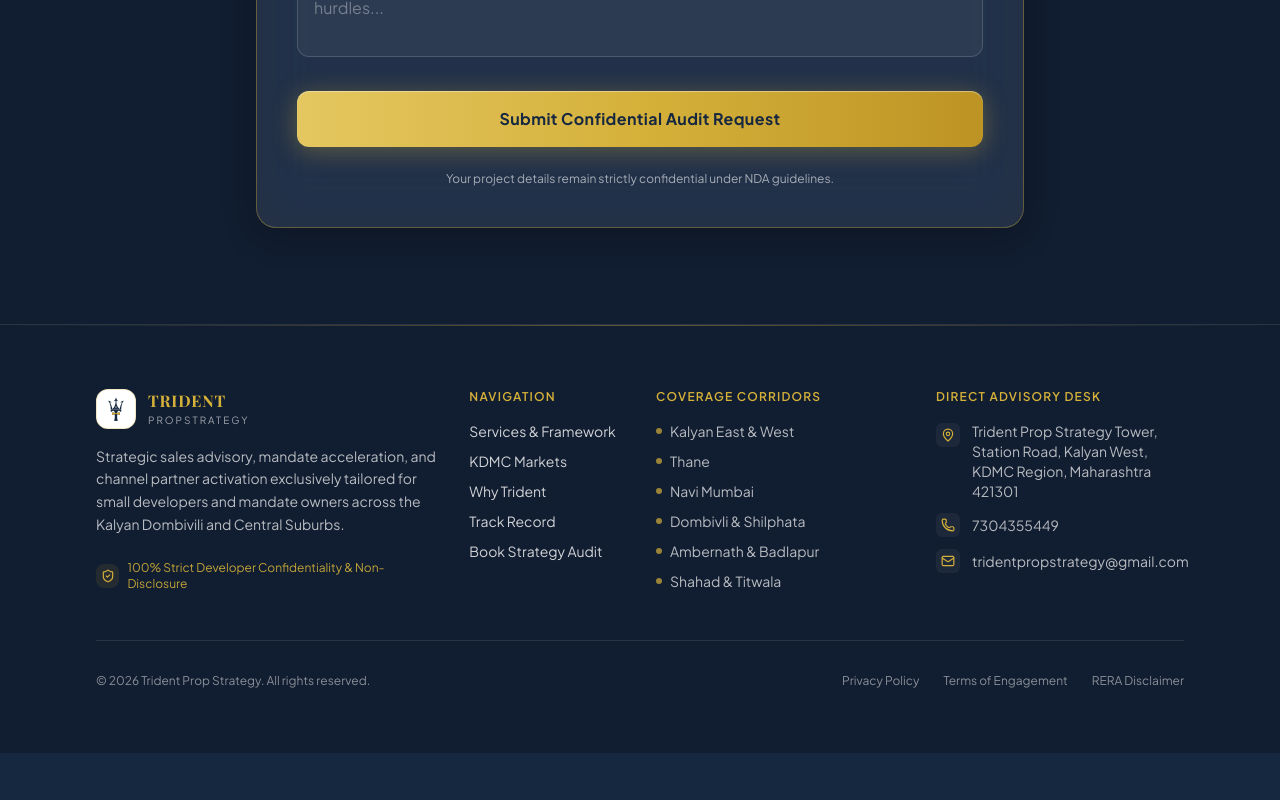
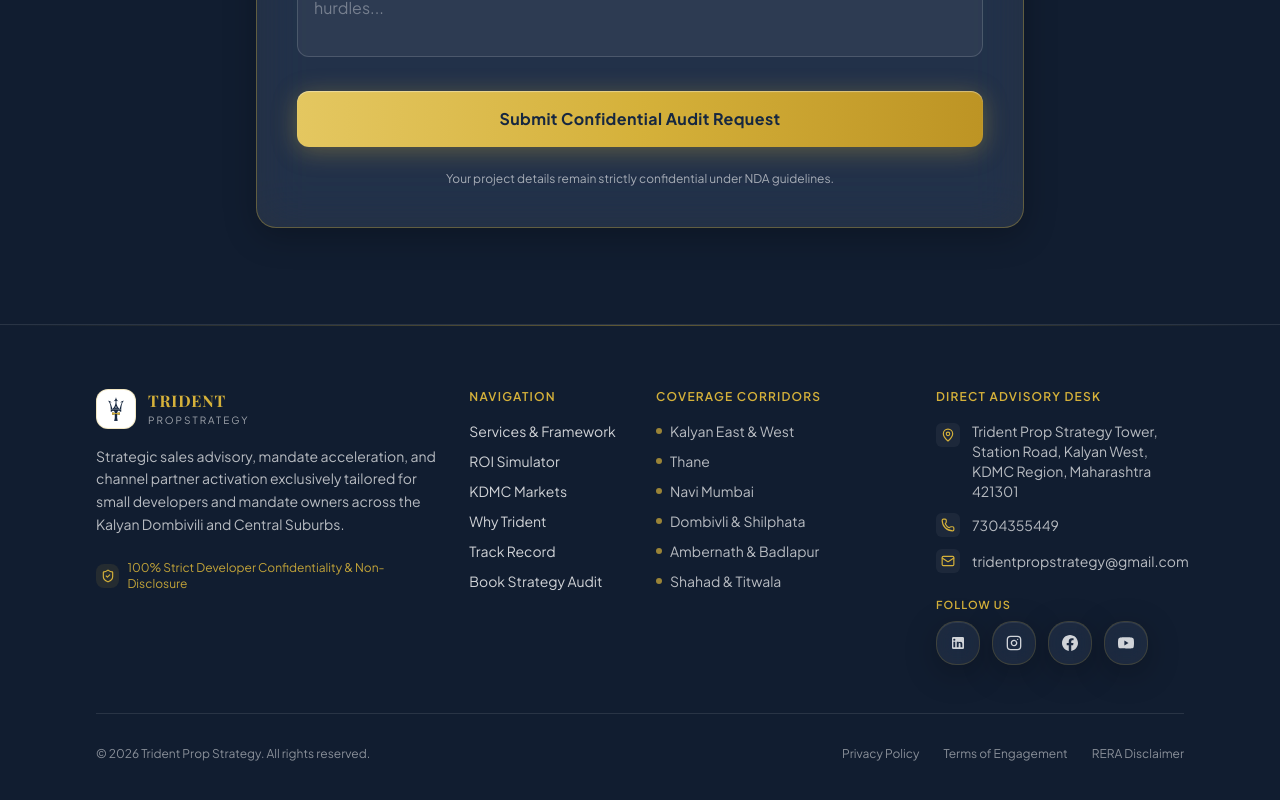
Before and after one commit to tridentpropstrategy/Trident-propstrategy-website-, a Next.js app: page / in a window 1280 px wide. Shown: the part 9471-10271 px from the top of the page. Before the commit the page ends 10224 px from the top, so only its background shows below. Built offline with nearby package versions, Linux system fonts and the light colour scheme.

Commit message:
added the roi simulator in footer

```diff
--- a/src/components/layout/Footer.tsx
+++ b/src/components/layout/Footer.tsx
@@ -10,6 +10,7 @@ export function Footer() {
   const currentYear = 2026;
   const phoneLink = getPhoneLink(siteConfig.phone);
   const showResults = caseStudies.length > 0;
+
   const activeSocials = (siteConfig.socials || []).filter(
     (item) => item.href && item.href.trim() !== "" && item.href.trim() !== "#"
   );
@@ -21,9 +22,13 @@ export function Footer() {
 
       <div className="max-w-6xl mx-auto px-5 md:px-8">
         <div className="grid grid-cols-1 md:grid-cols-2 lg:grid-cols-12 gap-10 lg:gap-8 pb-12 border-b border-white/10">
+
           {/* Brand Info */}
-          <div className="lg:col-span-4 flex flex-col gap-4">
-            <Link href="#top" className="flex items-center gap-3 w-fit">
+          <div className="lg:col-span-4 flex flex-col gap-4 text-center md:text-left">
+            <Link
+              href="#top"
+              className="flex items-center gap-3 w-fit mx-auto md:mx-0"
+            >
               <div className="w-10 h-10 rounded-xl bg-white border border-[#d5b13a]/30 flex items-center justify-center">
                 <Image
                   src="/logo.svg"
@@ -33,61 +38,41 @@ export function Footer() {
                   className="w-6 h-6 object-contain"
                 />
               </div>
+
               <div>
                 <span className="block font-serif font-bold text-base tracking-wider text-[#d5b13a]">
                   {siteConfig.wordmark.primary}
                 </span>
+
                 <span className="block text-[10px] tracking-[0.2em] text-white/60 uppercase">
                   {siteConfig.wordmark.secondary}
                 </span>
               </div>
             </Link>
 
-            <p className="text-sm text-white/70 leading-relaxed max-w-sm">
+            <p className="text-sm text-white/70 leading-relaxed max-w-sm mx-auto md:mx-0">
               Strategic sales advisory, mandate acceleration, and channel partner
               activation exclusively tailored for small developers and mandate
               owners across the Kalyan Dombivili and Central Suburbs.
             </p>
 
-            {/* Social Icons row (hidden if no real links configured) */}
-            {activeSocials.length > 0 && (
-              <div className="flex flex-col gap-2 mt-1">
-                <span className="text-[11px] font-semibold uppercase tracking-widest text-[#d5b13a]">
-                  Follow us
-                </span>
-                <div className="flex items-center gap-3 flex-wrap">
-                  {activeSocials.map((social) => {
-                    const IconComponent = getSocialIcon(social.name);
-                    return (
-                      <a
-                        key={social.name}
-                        href={social.href}
-                        target="_blank"
-                        rel="noopener noreferrer"
-                        aria-label={`${siteConfig.brandName} on ${social.name}`}
-                        className="group w-11 h-11 rounded-full glass border border-[#d5b13a]/25 text-white/80 flex items-center justify-center transition-all duration-200 hover:-translate-y-0.5 hover:bg-gold-gradient hover:text-[#162740] hover:shadow-[0_4px_16px_rgba(213,177,58,0.35)] focus:outline-none focus-visible:ring-2 focus-visible:ring-[#d5b13a] focus-visible:ring-offset-2 focus-visible:ring-offset-[#111d30] motion-reduce:transform-none motion-reduce:transition-none"
-                      >
-                        <IconComponent className="w-4 h-4 transition-colors duration-200 group-hover:text-[#162740]" />
-                      </a>
-                    );
-                  })}
-                </div>
-              </div>
-            )}
-
-            <div className="flex items-center gap-2 mt-2 text-xs text-[#d5b13a]/90">
+            <div className="flex items-center justify-center md:justify-start gap-2 mt-2 text-xs text-[#d5b13a]/90">
               <div className="w-6 h-6 rounded-lg bg-[#d5b13a]/10 flex items-center justify-center text-[#d5b13a]">
                 <ShieldCheck className="w-3.5 h-3.5" />
               </div>
-              <span>100% Strict Developer Confidentiality & Non-Disclosure</span>
+
+              <span>
+                100% Strict Developer Confidentiality & Non-Disclosure
+              </span>
             </div>
           </div>
 
           {/* Quick Links */}
-          <div className="lg:col-span-2">
+          <div className="lg:col-span-2 text-center md:text-left">
             <h3 className="text-xs font-semibold uppercase tracking-widest text-[#d5b13a] mb-4">
               Navigation
             </h3>
+
             <ul className="flex flex-col gap-2.5 text-sm">
               <li>
                 <Link
@@ -97,6 +82,18 @@ export function Footer() {
                   Services & Framework
                 </Link>
               </li>
+
+              <li>
+                <Link
+                  href="#calculator"
+                  className="hover:text-[#d5b13a] transition-colors"
+                >
+                  ROI Simulator
+                </Link>
+              </li>
+
+
+
               <li>
                 <Link
                   href="#markets"
@@ -105,6 +102,7 @@ export function Footer() {
                   KDMC Markets
                 </Link>
               </li>
+
               <li>
                 <Link
                   href="#why"
@@ -113,6 +111,7 @@ export function Footer() {
                   Why Trident
                 </Link>
               </li>
+
               {showResults && (
                 <li>
                   <Link
@@ -123,6 +122,7 @@ export function Footer() {
                   </Link>
                 </li>
               )}
+
               <li>
                 <Link
                   href="#contact"
@@ -135,14 +135,18 @@ export function Footer() {
           </div>
 
           {/* Coverage Areas */}
-          <div className="lg:col-span-3">
+          <div className="lg:col-span-3 text-center md:text-left">
             <h3 className="text-xs font-semibold uppercase tracking-widest text-[#d5b13a] mb-4">
               Coverage Corridors
             </h3>
+
             <ul className="flex flex-col gap-2.5 text-sm">
               {siteConfig.coverageAreas.map((area) => (
-                <li key={area} className="flex items-center gap-2 text-white/70">
-                  <span className="w-1.5 h-1.5 rounded-full bg-[#d5b13a]/70" />
+                <li
+                  key={area}
+                  className="flex items-center justify-center md:justify-start gap-2 text-white/70"
+                >
+                  <span className="w-1.5 h-1.5 rounded-full bg-[#d5b13a]/70 shrink-0" />
                   <span>{area}</span>
                 </li>
               ))}
@@ -150,22 +154,27 @@ export function Footer() {
           </div>
 
           {/* Contact Details */}
-          <div className="lg:col-span-3">
+          <div className="lg:col-span-3 text-center md:text-left">
             <h3 className="text-xs font-semibold uppercase tracking-widest text-[#d5b13a] mb-4">
               Direct Advisory Desk
             </h3>
+
             <ul className="flex flex-col gap-3 text-sm">
-              <li className="flex items-start gap-3 text-white/70">
+              {/* Address */}
+              <li className="flex items-start justify-center md:justify-start gap-3 text-white/70">
                 <div className="w-6 h-6 rounded-md bg-white/5 flex items-center justify-center text-[#d5b13a] shrink-0 mt-0.5">
                   <MapPin className="w-3.5 h-3.5" />
                 </div>
+
                 <span>{siteConfig.address}</span>
               </li>
 
-              <li className="flex items-center gap-3 text-white/70">
+              {/* Phone */}
+              <li className="flex items-center justify-center md:justify-start gap-3 text-white/70">
                 <div className="w-6 h-6 rounded-md bg-white/5 flex items-center justify-center text-[#d5b13a] shrink-0">
                   <Phone className="w-3.5 h-3.5" />
                 </div>
+
                 {phoneLink ? (
                   <a
                     href={phoneLink}
@@ -174,14 +183,18 @@ export function Footer() {
                     {siteConfig.phone}
                   </a>
                 ) : (
-                  <span className="text-white/50">{siteConfig.phone}</span>
+                  <span className="text-white/50">
+                    {siteConfig.phone}
+                  </span>
                 )}
               </li>
 
-              <li className="flex items-center gap-3 text-white/70">
+              {/* Email */}
+              <li className="flex items-center justify-center md:justify-start gap-3 text-white/70">
                 <div className="w-6 h-6 rounded-md bg-white/5 flex items-center justify-center text-[#d5b13a] shrink-0">
                   <Mail className="w-3.5 h-3.5" />
                 </div>
+
                 {!isPlaceholder(siteConfig.email) ? (
                   <a
                     href={`mailto:${siteConfig.email}`}
@@ -190,24 +203,68 @@ export function Footer() {
                     {siteConfig.email}
                   </a>
                 ) : (
-                  <span className="text-white/50">{siteConfig.email}</span>
+                  <span className="text-white/50">
+                    {siteConfig.email}
+                  </span>
                 )}
               </li>
             </ul>
+
+            {/* Social Icons */}
+            {activeSocials.length > 0 && (
+              <div className="flex flex-col gap-2 mt-6 items-center md:items-start">
+                <span className="text-[11px] font-semibold uppercase tracking-widest text-[#d5b13a]">
+                  Follow us
+                </span>
+
+                <div className="flex items-center justify-center md:justify-start gap-3 flex-wrap">
+                  {activeSocials.map((social) => {
+                    const IconComponent = getSocialIcon(social.name);
+
+                    return (
+                      <a
+                        key={social.name}
+                        href={social.href}
+                        target="_blank"
+                        rel="noopener noreferrer"
+                        aria-label={`${siteConfig.brandName} on ${social.name}`}
+                        className="group w-11 h-11 rounded-full glass border border-[#d5b13a]/25 text-white/80 flex items-center justify-center transition-transform duration-200 hover:scale-110 focus:outline-none focus-visible:ring-2 focus-visible:ring-[#d5b13a] focus-visible:ring-offset-2 focus-visible:ring-offset-[#111d30] motion-reduce:transform-none motion-reduce:transition-none"
+                      >
+                        <IconComponent className="w-4 h-4" />
+                      </a>
+                    );
+                  })}
+                </div>
+              </div>
+            )}
           </div>
         </div>
 
         {/* Bottom Legal Row */}
-        <div className="pt-8 flex flex-col sm:flex-row items-center justify-between gap-4 text-xs text-white/50">
-          <p>© {currentYear} {siteConfig.brandName}. All rights reserved.</p>
-          <div className="flex items-center gap-6">
-            <Link href="#" className="hover:text-white transition-colors">
+        <div className="pt-8 flex flex-col sm:flex-row items-center justify-between gap-4 text-xs text-white/50 text-center sm:text-left">
+          <p>
+            © {currentYear} {siteConfig.brandName}. All rights reserved.
+          </p>
+
+          <div className="flex items-center justify-center gap-6">
+            <Link
+              href="#"
+              className="hover:text-white transition-colors"
+            >
               Privacy Policy
             </Link>
-            <Link href="#" className="hover:text-white transition-colors">
+
+            <Link
+              href="#"
+              className="hover:text-white transition-colors"
+            >
               Terms of Engagement
             </Link>
-            <Link href="#" className="hover:text-white transition-colors">
+
+            <Link
+              href="#"
+              className="hover:text-white transition-colors"
+            >
               RERA Disclaimer
             </Link>
           </div>
--- a/src/data/site.ts
+++ b/src/data/site.ts
@@ -33,10 +33,10 @@ export const siteConfig = {
     "Shahad & Titwala",
   ],
   socials: [
-    { name: "LinkedIn", href: "" },
-    { name: "Instagram", href: "" },
-    { name: "Facebook", href: "" },
-    { name: "YouTube", href: "" },
+    { name: "LinkedIn", href: "http://www.linkedin.com/in/tridentpropstrategy" },
+    { name: "Instagram", href: "https://www.instagram.com/trident_propstrategy?xtok=MTM0anUyNHYxdmI=" },
+    { name: "Facebook", href: "https://www.facebook.com/share/1Gj9maon14/" },
+    { name: "YouTube", href: "https://youtube.com/@tridentpropstrategy?si=tyfL1OPlQI-xegP2" },
   ] as SocialLink[],
   navItems: [
     { label: "Services", href: "#services" },
```
